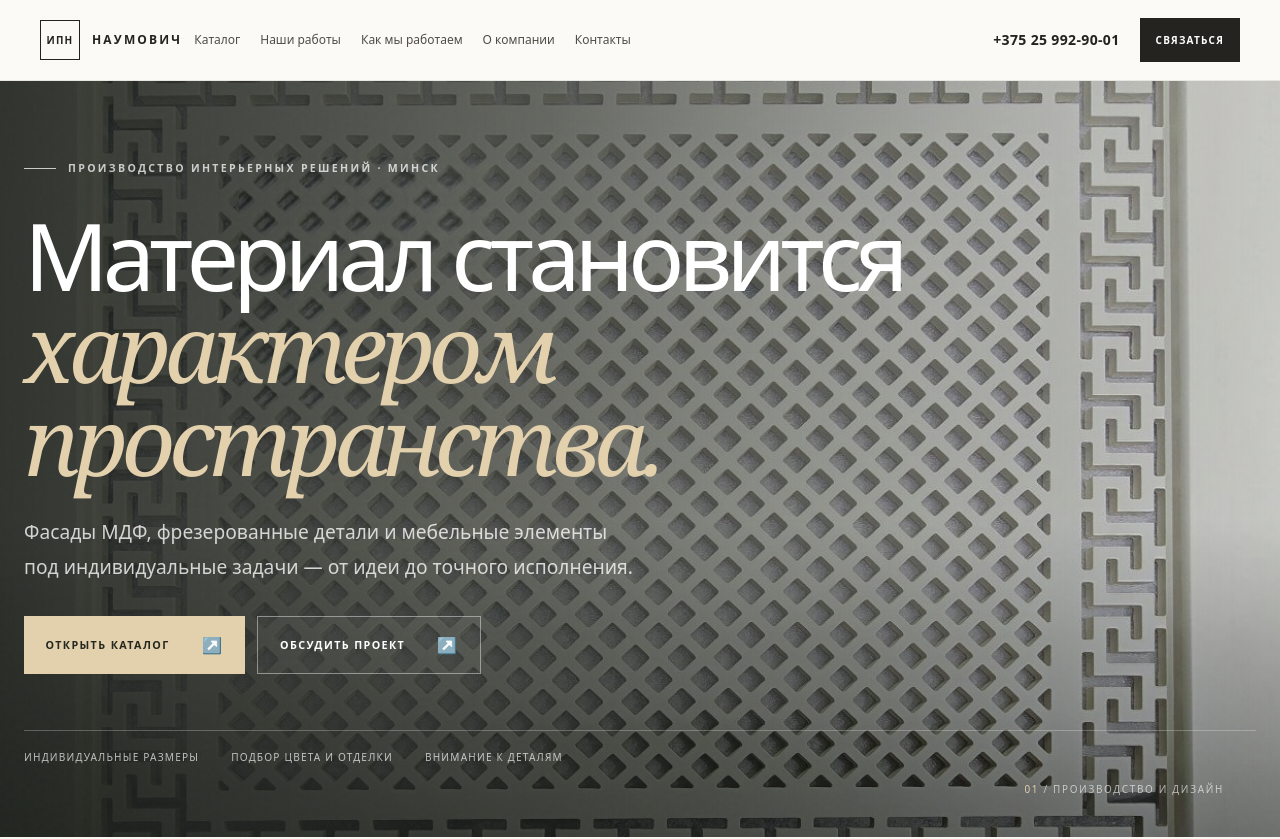
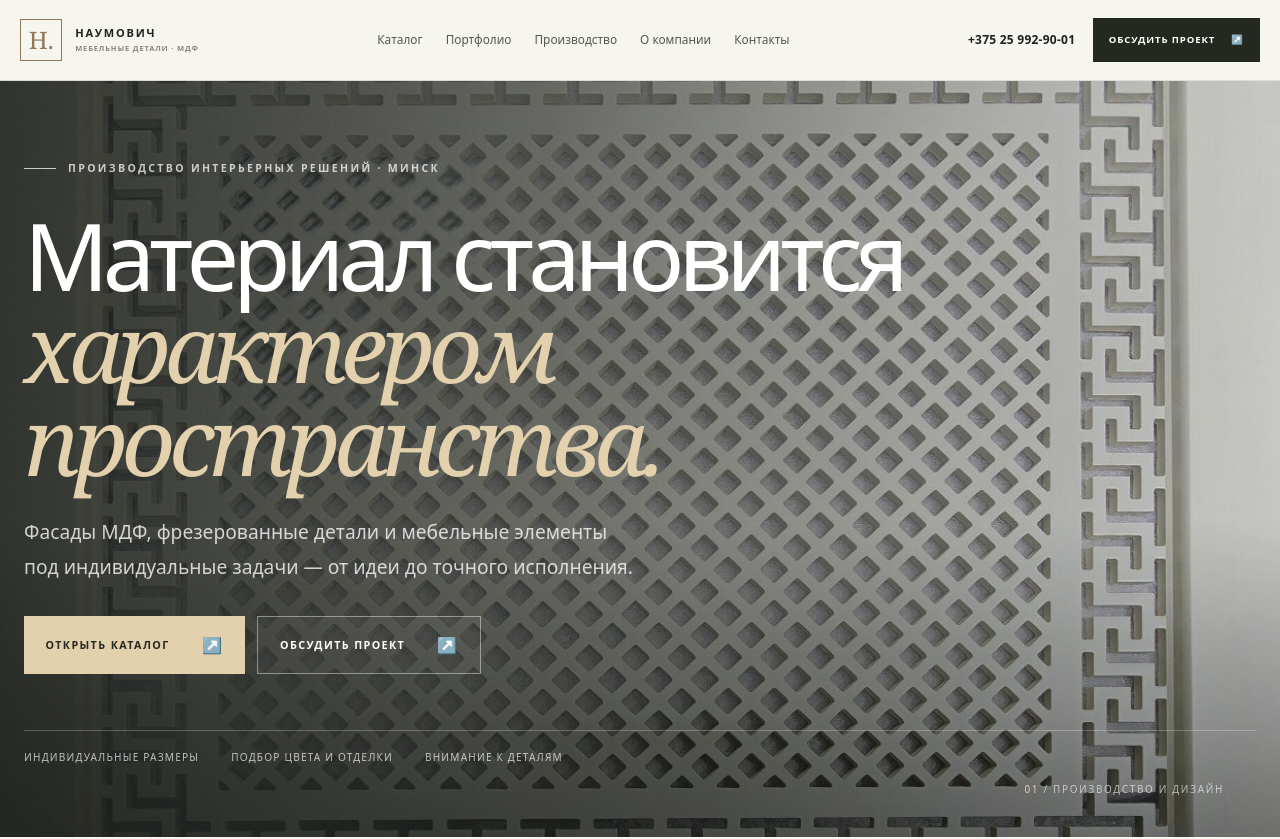
Before and after one commit to IljaBelousow/naumovich-site, a Next.js app: page / in a window 1280 px wide. Shown: the top 839 px of the page. Built offline with nearby package versions, Linux system fonts and the light colour scheme.

Commit message:
Redesign global navigation and mobile header

```diff
--- a/src/components/Header.tsx
+++ b/src/components/Header.tsx
@@ -5,62 +5,34 @@ import Link from "next/link";
 
 const navigation = [
   { name: "Каталог", href: "/catalog" },
-  { name: "Наши работы", href: "/portfolio" },
-  { name: "Как мы работаем", href: "/production" },
+  { name: "Портфолио", href: "/portfolio" },
+  { name: "Производство", href: "/production" },
   { name: "О компании", href: "/about" },
   { name: "Контакты", href: "/contacts" },
 ];
 
 export default function Header() {
   const [mobileMenuOpen, setMobileMenuOpen] = useState(false);
-
   return (
-    <header className="fixed inset-x-0 top-0 z-50 border-b border-[#e8e6e0] bg-[#fbfaf7]/95 backdrop-blur-md">
-      <nav className="mx-auto w-full max-w-[1800px] px-3 sm:px-6 lg:px-10">
-        <div className="flex h-20 items-center justify-between gap-3">
-          <Link href="/" className="flex shrink-0 items-center gap-2.5 sm:gap-3" aria-label="ИП Наумович — главная">
-            <span className="flex h-10 w-10 items-center justify-center border border-[#24231f] text-[10px] font-semibold tracking-[0.12em] text-[#24231f]">ИПН</span>
-            <span className="hidden text-xs font-semibold uppercase tracking-[0.18em] text-[#24231f] sm:block">Наумович</span>
-          </Link>
-
-          <div className="hidden items-center gap-x-5 xl:flex 2xl:gap-x-8">
-            {navigation.map((item) => (
-              <Link key={item.name} href={item.href} className="text-xs font-medium text-[#4f4d46] transition-colors hover:text-[#a68a62]">
-                {item.name}
-              </Link>
-            ))}
-          </div>
-
-          <div className="ml-auto flex items-center gap-3 sm:gap-5">
-            <a href="tel:+375259929001" className="whitespace-nowrap text-[10px] font-semibold tracking-wide text-[#24231f] hover:text-[#9b7950] sm:text-xs md:text-sm">
-              +375 25 992-90-01
-            </a>
-            <Link href="/contacts" className="hidden min-h-11 items-center bg-[#24231f] px-4 text-[10px] font-semibold uppercase tracking-[0.12em] text-white transition-colors hover:bg-[#9b7950] sm:inline-flex">
-              Связаться
-            </Link>
-            <button
-              type="button"
-              aria-label={mobileMenuOpen ? "Закрыть меню" : "Открыть меню"}
-              aria-expanded={mobileMenuOpen}
-              onClick={() => setMobileMenuOpen(!mobileMenuOpen)}
-              className="flex h-10 w-10 shrink-0 items-center justify-center border border-[#d9d6ce] text-lg text-[#24231f] hover:border-[#24231f] xl:hidden"
-            >
-              {mobileMenuOpen ? "×" : "☰"}
-            </button>
-          </div>
+    <header className="site-header">
+      <nav className="site-header__inner" aria-label="Основная навигация">
+        <Link href="/" className="brand-mark" aria-label="ИП Наумович — главная">
+          <span className="brand-mark__symbol">Н.</span>
+          <span className="brand-mark__name">НАУМОВИЧ<small>МЕБЕЛЬНЫЕ ДЕТАЛИ · МДФ</small></span>
+        </Link>
+        <div className="site-header__links">
+          {navigation.map((item) => <Link key={item.name} href={item.href}>{item.name}</Link>)}
         </div>
-
-        {mobileMenuOpen && (
-          <div className="border-t border-[#e8e6e0] bg-[#fbfaf7] pb-4 xl:hidden">
-            {navigation.map((item) => (
-              <Link key={item.name} href={item.href} onClick={() => setMobileMenuOpen(false)} className="block border-b border-[#e8e6e0] px-2 py-3.5 text-sm text-[#24231f] hover:text-[#9b7950]">
-                {item.name}
-              </Link>
-            ))}
-            <a href="tel:+375259929001" className="mt-4 block px-2 text-sm font-semibold text-[#24231f]">Позвонить: +375 25 992-90-01</a>
-          </div>
-        )}
+        <div className="site-header__contact">
+          <a href="tel:+375259929001" className="site-header__phone">+375 25 992-90-01</a>
+          <Link href="/contacts" className="site-header__button">Обсудить проект <span>↗</span></Link>
+          <button type="button" className="site-header__toggle" aria-label={mobileMenuOpen ? "Закрыть меню" : "Открыть меню"} aria-expanded={mobileMenuOpen} onClick={() => setMobileMenuOpen(!mobileMenuOpen)}>{mobileMenuOpen ? "×" : "☰"}</button>
+        </div>
       </nav>
+      {mobileMenuOpen && <div className="site-header__mobile">
+        {navigation.map((item) => <Link key={item.name} href={item.href} onClick={() => setMobileMenuOpen(false)}>{item.name}<span>↗</span></Link>)}
+        <a href="tel:+375259929001" className="site-header__mobile-phone">Позвонить · +375 25 992-90-01</a>
+      </div>}
     </header>
   );
 }
```
